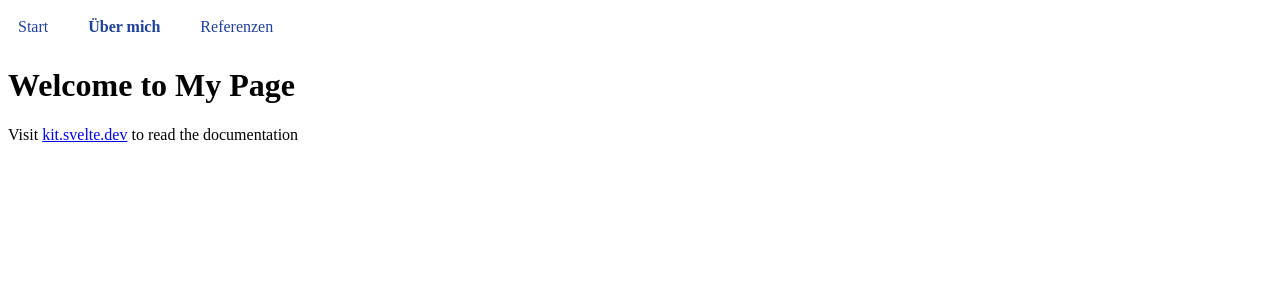
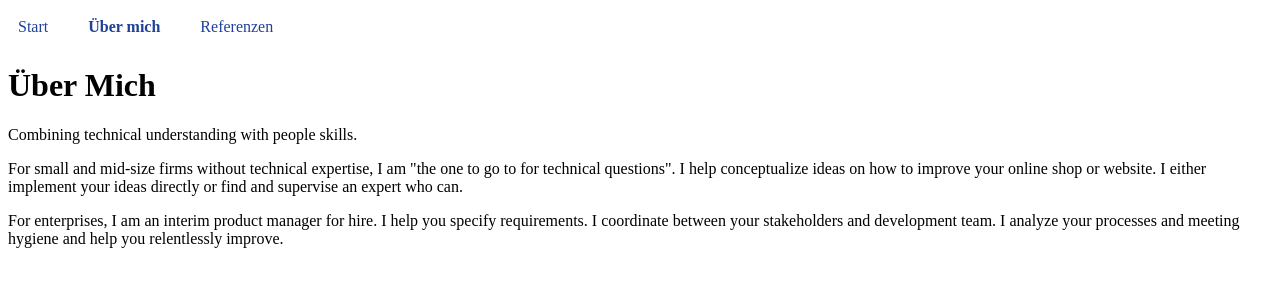
Before and after one commit to Elias-Ladenburger/Website, a SvelteKit app: page /about in a window 1280 px wide. Shown: the top 300 px of the page. Built offline with nearby package versions, Linux system fonts and the light colour scheme.

Commit message:
Add basic content

```diff
--- a/src/routes/about/+page.svelte
+++ b/src/routes/about/+page.svelte
@@ -1,2 +1,11 @@
-<h1>Welcome to My Page</h1>
-<p>Visit <a href="https://kit.svelte.dev">kit.svelte.dev</a> to read the documentation</p>
+<h1>Über Mich</h1>
+<p>Combining technical understanding with people skills.</p>
+  <p>
+    For small and mid-size firms without technical expertise, I am "the one to go to for technical questions".
+    I help conceptualize ideas on how to improve your online shop or website.
+    I either implement your ideas directly or find and supervise an expert who can.
+</p><p>
+    For enterprises, I am an interim product manager for hire.
+    I help you specify requirements.
+    I coordinate between your stakeholders and development team.
+    I analyze your processes and meeting hygiene and help you relentlessly improve.</p>
```
Also changed, not shown: src/routes/+page.svelte (+10 -1 lines).
